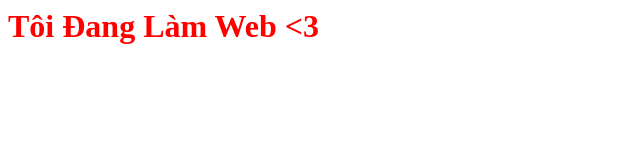
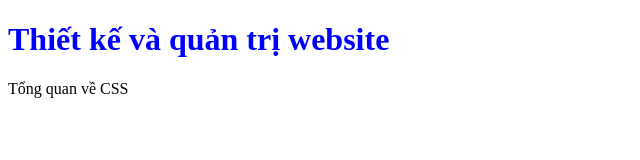
Before and after one commit to snleo882k/snleo882k.github.io, a plain HTML site: page inline.html in a window 1280 px wide. Shown: the whole page, without its empty margins (0-640 px from the left). Drawn offline with Linux system fonts and the light colour scheme.

Commit message:
Update inline.html

```diff
--- a/inline.html
+++ b/inline.html
@@ -1 +1,15 @@
-<h1 style="color:red;">Tôi Đang Làm Web <3</h1>
+<!DOCTYPE html>
+<html>
+  <head>
+     <style>
+	h1{
+
+           color:blue;
+         }
+     </style>
+  </head>
+  <body>
+      <h1>Thiết kế và quản trị website</h1>
+      <p>Tổng quan về CSS</p>
+  </body>
+</html>
```
